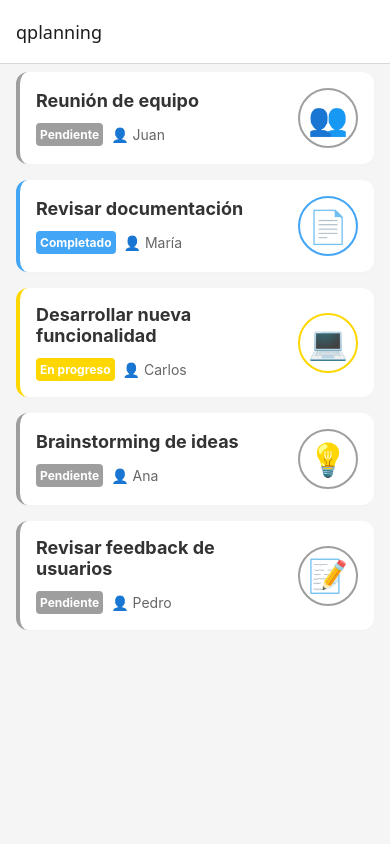
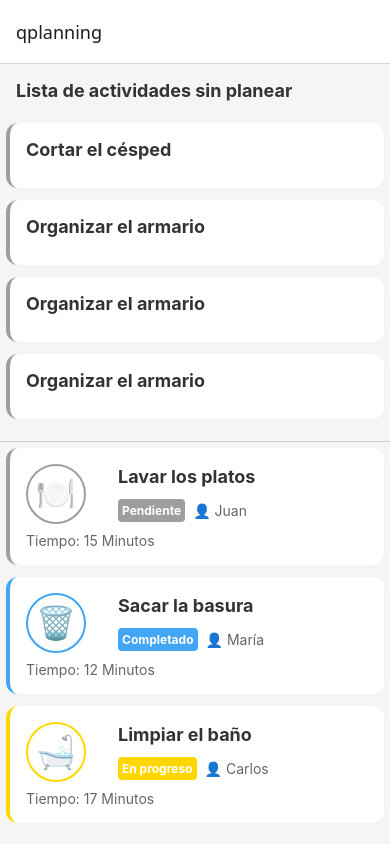
Before and after one commit to jaquinterob/qplanning-mobile, a React Native app: screen /Home in a window 390 px wide. Built offline with nearby package versions, Linux system fonts and the light colour scheme.

Commit message:
Add activities

```diff
--- a/src/components/TaskCard.tsx
+++ b/src/components/TaskCard.tsx
@@ -1,7 +1,7 @@
-import React from 'react';
-import { View, Text, StyleSheet, TouchableOpacity } from 'react-native';
-import { Task, TaskStatus } from '../types/Task';
-import { colors } from '../theme/colors';
+import React from "react";
+import { View, Text, StyleSheet, TouchableOpacity } from "react-native";
+import { Task, TaskStatus } from "../types/Task";
+import { colors } from "../theme/colors";
 
 interface TaskCardProps {
   task: Task;
@@ -10,47 +10,67 @@ interface TaskCardProps {
 
 const getStatusColor = (status: TaskStatus) => {
   switch (status) {
-    case 'in-progress':
-      return '#FFD700'; // Amarillo fuerte
-    case 'completed':
+    case "in-progress":
+      return "#FFD700";
+    case "completed":
       return colors.blue.primary;
     default:
-      return '#9E9E9E'; // Gris para pendiente
+      return "#9E9E9E";
   }
 };
 
 const TaskCard: React.FC<TaskCardProps> = ({ task, onPress }) => {
-  const statusColor = getStatusColor(task.status);
+  const statusColor = getStatusColor(task.status ?? "pending");
+
+  const hasOptionalProperties =
+    task.emoji || task.status || task.assignedTo || task.estimatedCompletionTime;
 
   return (
     <TouchableOpacity
       onPress={onPress}
-      style={[
-        styles.card,
-        { borderLeftColor: statusColor }
-      ]}
+      style={[styles.card, { borderLeftColor: statusColor }]}
     >
       <View style={styles.content}>
+        {hasOptionalProperties ? (
           <View style={styles.mainContent}>
+            {/* Emoji container */}
+            {task.emoji && (
+              <View style={[styles.emojiContainer, { borderColor: statusColor }]}>
+                <Text style={styles.emoji}>{task.emoji}</Text>
+              </View>
+            )}
+
             <View style={styles.taskInfo}>
               <Text style={styles.title}>{task.title}</Text>
 
               <View style={styles.statusContainer}>
+                {task.status && (
                   <View style={[styles.status, { backgroundColor: statusColor }]}>
                     <Text style={styles.statusText}>
-                  {task.status === 'in-progress' ? 'En progreso' :
-                   task.status === 'completed' ? 'Completado' : 'Pendiente'}
+                      {task.status === "in-progress"
+                        ? "En progreso"
+                        : task.status === "completed"
+                        ? "Completado"
+                        : "Pendiente"}
                     </Text>
                   </View>
+                )}
 
+                {task.assignedTo && (
                   <Text style={styles.assignedTo}>👤 {task.assignedTo}</Text>
+                )}
               </View>
             </View>
+          </View>
+        ) : (
+          <Text style={styles.title}>{task.title}</Text>
+        )}
 
-          <View style={[styles.emojiContainer, { borderColor: statusColor }]}>
-            <Text style={styles.emoji}>{task.emoji}</Text>
-          </View>
-        </View>
+        {task.estimatedCompletionTime && (
+          <Text style={styles.estimatedCompletionTime}>
+            Tiempo: {task.estimatedCompletionTime} Minutos
+          </Text>
+        )}
       </View>
     </TouchableOpacity>
   );
@@ -61,8 +81,8 @@ const styles = StyleSheet.create({
     backgroundColor: colors.white,
     borderRadius: 12,
     padding: 16,
-    marginVertical: 8,
-    marginHorizontal: 16,
+    marginVertical: 6,
+    marginHorizontal: 6,
     shadowColor: colors.shadow,
     shadowOffset: {
       width: 0,
@@ -77,23 +97,22 @@ const styles = StyleSheet.create({
     flex: 1,
   },
   mainContent: {
-    flexDirection: 'row',
-    justifyContent: 'space-between',
-    alignItems: 'center',
+    flexDirection: "row", // Alinea los elementos en fila
+    alignItems: "center",
   },
   taskInfo: {
     flex: 1,
-    marginRight: 16,
+    marginLeft: 16, // Agrega margen izquierdo para separar del emoji
   },
   title: {
     fontSize: 18,
-    fontWeight: 'bold',
+    fontWeight: "bold",
     color: colors.text.primary,
     marginBottom: 12,
   },
   statusContainer: {
-    flexDirection: 'row',
-    alignItems: 'center',
+    flexDirection: "row",
+    alignItems: "center",
     gap: 8,
   },
   status: {
@@ -103,7 +122,7 @@ const styles = StyleSheet.create({
   statusText: {
     color: colors.white,
     fontSize: 12,
-    fontWeight: 'bold',
+    fontWeight: "bold",
   },
   assignedTo: {
     fontSize: 14,
@@ -112,15 +131,21 @@ const styles = StyleSheet.create({
   emojiContainer: {
     width: 60,
     height: 60,
-    justifyContent: 'center',
-    alignItems: 'center',
+    justifyContent: "center",
+    alignItems: "center",
     borderRadius: 30,
     borderWidth: 2,
-    backgroundColor: 'transparent',
+    backgroundColor: "transparent",
+    marginRight: 16, // Espacio entre el emoji y el contenido
   },
   emoji: {
     fontSize: 32,
   },
+  estimatedCompletionTime: {
+    fontSize: 14,
+    color: colors.text.secondary,
+    marginTop: 8,
+  },
 });
 
 export default TaskCard;
--- a/src/screens/HomeScreen.tsx
+++ b/src/screens/HomeScreen.tsx
@@ -1,65 +1,87 @@
-import React, { useState } from 'react';
-import { View, Text, StyleSheet, FlatList } from 'react-native';
-import TaskCard from '../components/TaskCard';
-import { Task } from '../types/Task';
+import React, { useState } from "react";
+import { View, Text, StyleSheet, FlatList } from "react-native";
+import TaskCard from "../components/TaskCard";
+import { Activity, Task } from "../types/Task";
 
 const HomeScreen: React.FC = () => {
-  const [tasks] = useState<Task[]>([
+  const tasks: Task[] = [
     {
-      id: '1',
-      title: 'Reunión de equipo',
-      emoji: '👥',
-      status: 'pending',
-      assignedTo: 'Juan',
+      id: "1",
+      title: "Lavar los platos",
+      emoji: "🍽️",
+      status: "pending" as const,
+      assignedTo: "Juan",
+      estimatedCompletionTime: 15,
     },
     {
-      id: '2',
-      title: 'Revisar documentación',
-      emoji: '📄',
-      status: 'completed',
-      assignedTo: 'María',
+      id: "2",
+      title: "Sacar la basura",
+      emoji: "🗑️",
+      status: "completed" as const,
+      assignedTo: "María",
+      estimatedCompletionTime: 12,
     },
     {
-      id: '3',
-      title: 'Desarrollar nueva funcionalidad',
-      emoji: '💻',
-      status: 'in-progress',
-      assignedTo: 'Carlos',
+      id: "3",
+      title: "Limpiar el baño",
+      emoji: "🛁",
+      status: "in-progress" as const,
+      assignedTo: "Carlos",
+      estimatedCompletionTime: 17,
     },
     {
-      id: '4',
-      title: 'Brainstorming de ideas',
-      emoji: '💡',
-      status: 'pending',
-      assignedTo: 'Ana',
+      id: "4",
+      title: "Cortar el césped",
     },
     {
-      id: '5',
-      title: 'Revisar feedback de usuarios',
-      emoji: '📝',
-      status: 'pending',
-      assignedTo: 'Pedro',
+      id: "6",
+      title: "Organizar el armario",
     },
-  ]);
+    {
+      id: "7",
+      title: "Organizar el armario",
+    },
+
+    {
+      id: "8",
+      title: "Organizar el armario",
+    },
+  ];
 
   const handleTaskPress = (taskId: string) => {
-    console.log('Task pressed:', taskId);
+    console.log("Task pressed:", taskId);
   };
 
   return (
     <View style={styles.container}>
-      <Text></Text>
-      <FlatList
-        data={tasks}
-        keyExtractor={(item) => item.id}
-        renderItem={({ item }) => (
-          <TaskCard
-            task={item}
-            onPress={() => handleTaskPress(item.id)}
+      {tasks.some((task) => !task.status) && (
+        <>
+          <Text style={styles.title}>Lista de actividades sin planear</Text>
+          <FlatList
+            data={tasks.filter((task) => !task.status)}
+            keyExtractor={(item) => item.id}
+            renderItem={({ item }) => (
+              <TaskCard task={item} onPress={() => handleTaskPress(item.id)} />
+            )}
+            contentContainerStyle={styles.listContainer}
           />
-        )}
-        contentContainerStyle={styles.listContainer}
-      />
+        </>
+      )}
+
+      <View style={{ height: 1, backgroundColor: "#ccc" }} />
+
+      {tasks.some((task) => task.status) && (
+        <>
+          <FlatList
+            data={tasks.filter((task) => task.status)}
+            keyExtractor={(item) => item.id}
+            renderItem={({ item }) => (
+              <TaskCard task={item} onPress={() => handleTaskPress(item.id)} />
+            )}
+            contentContainerStyle={styles.listContainer}
+          />
+        </>
+      )}
     </View>
   );
 };
@@ -67,13 +89,13 @@ const HomeScreen: React.FC = () => {
 const styles = StyleSheet.create({
   container: {
     flex: 1,
-    backgroundColor: '#F5F5F5',
+    backgroundColor: "#F5F5F5",
   },
   title: {
-    fontSize: 24,
-    fontWeight: 'bold',
+    fontSize: 18,
+    fontWeight: "bold",
     padding: 16,
-    color: '#333',
+    color: "#333",
   },
   listContainer: {
     paddingBottom: 16,
```
Also changed, not shown: src/types/Task.ts (+8 -5 lines). Lines whose indentation alone changed are shown as unchanged.
